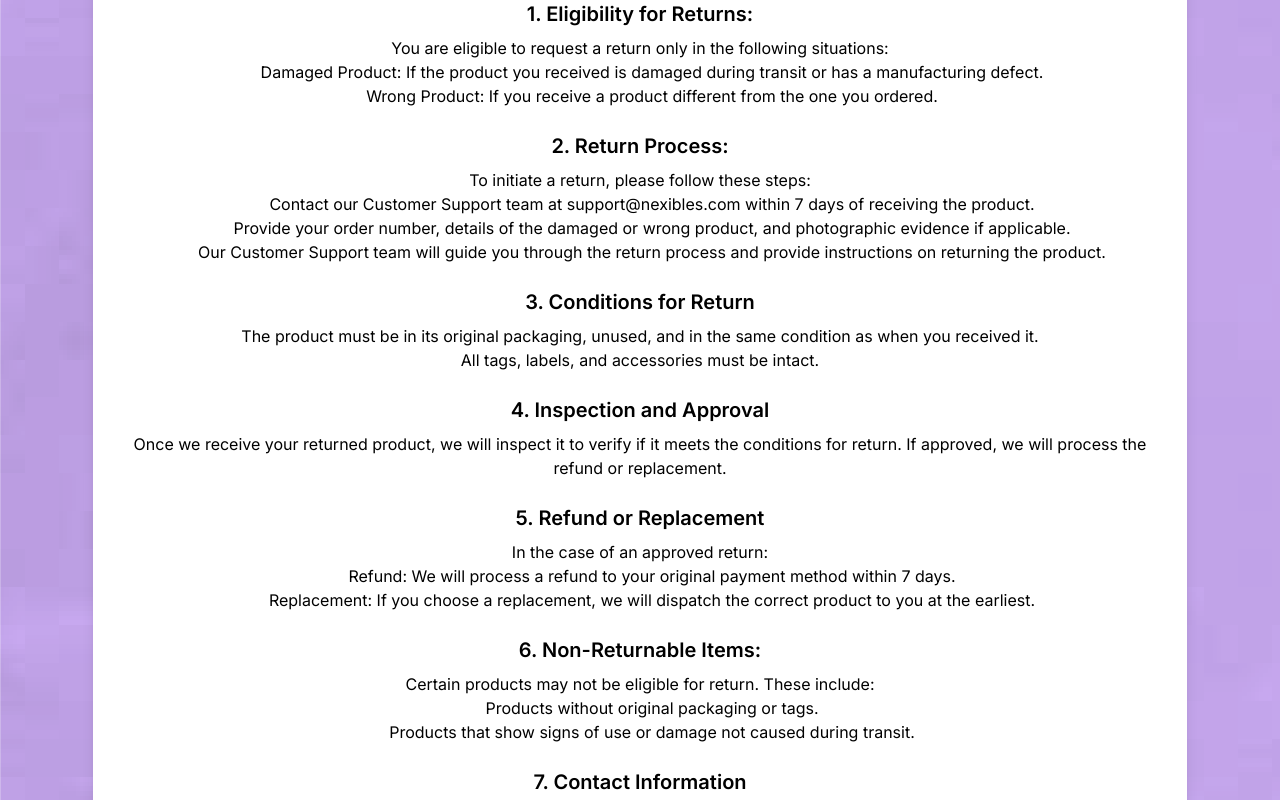
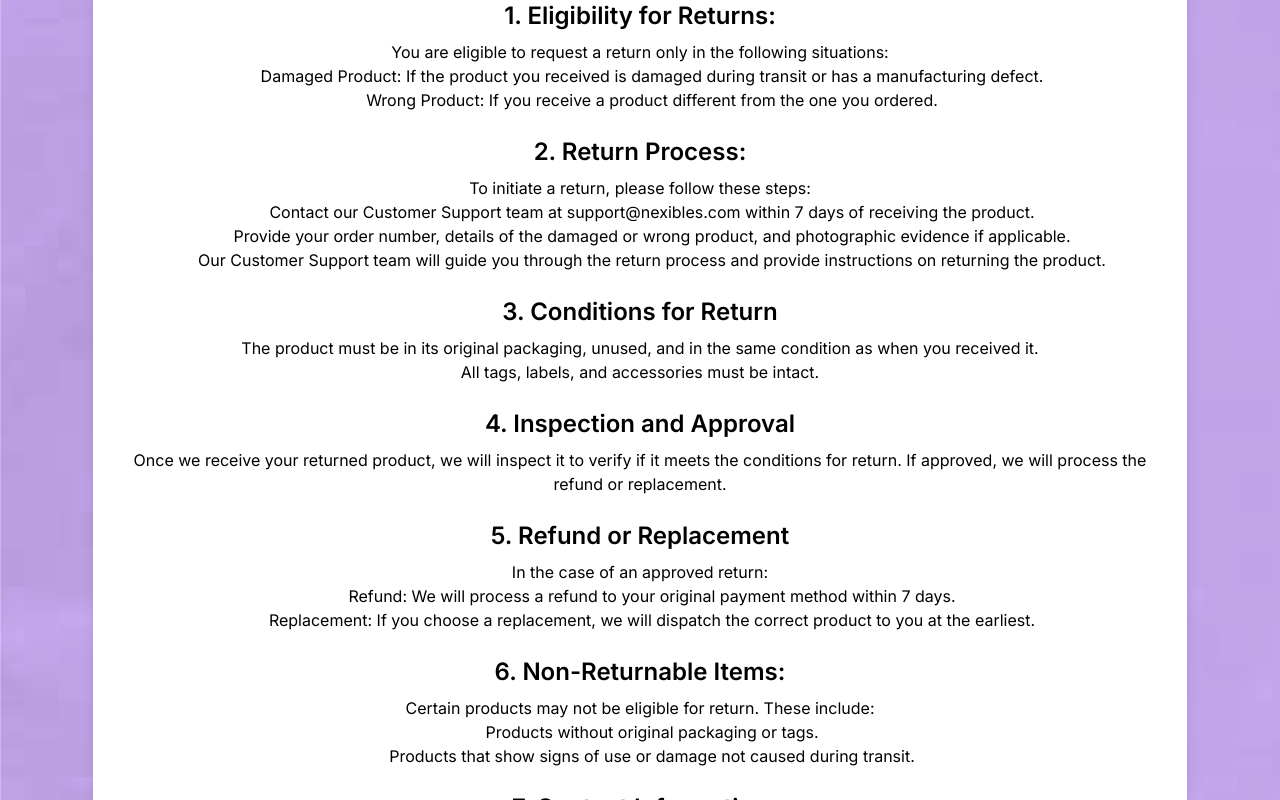
Before and after one commit to siddhantjagtap/nexibles_webstore, a Next.js app: page /refund-return-policy in a window 1280 px wide. Shown: the part 240-1040 px from the top of the page. Built offline with nearby package versions, Linux system fonts and the light colour scheme.

Commit message:
changes in static pages

```diff
--- a/src/app/privacy-policy/page.jsx
+++ b/src/app/privacy-policy/page.jsx
@@ -1,5 +1,5 @@
 import Navbar from '@/components/Home/Navbar'
-import Privacy from '@/components/Privacy_policy/Privacy'
+import Privacy from '@/components/Privacy-policy/Privacy'
 import React from 'react'
 
 function page() {
--- a/src/components/Refund-return-policy/Refund.jsx
+++ b/src/components/Refund-return-policy/Refund.jsx
@@ -5,10 +5,10 @@ function Refund() {
         <div>
             <div className="min-h-screen p-8" style={({ backgroundImage: "url('/Home/nexibles-1.png')" })}>
                 <h1 className="text-4xl  mt-12 font-gotham-light font-bold text-white text-center mb-6">{`Return & Refund Policy`}</h1>
-                <div className="w-[90%] text-center mx-auto bg-white rounded-lg shadow-lg p-8">
+                <div className="w-[90%] text-center mx-auto bg-white rounded-3xl shadow-lg p-8">
                     <p className="mb-4">{`We strive to ensure that you have a satisfying shopping experience with us. Our Return Policy outlines guidelines for returns, applicable only in the case of damaged or wrong products.`}</p>
                     <section className="mb-6">
-                        <h2 className="text-xl font-semibold mb-2">{`1. Eligibility for Returns:`}</h2>
+                        <h2 className="text-2xl font-semibold mb-2">{`1. Eligibility for Returns:`}</h2>
                         <p>{`You are eligible to request a return only in the following situations:`}</p>
                         <ul className="pl-6">
                             <li>{`Damaged Product: If the product you received is damaged during transit or has a manufacturing defect.`}</li>
@@ -17,7 +17,7 @@ function Refund() {
                     </section>
 
                     <section className="mb-6">
-                        <h2 className="text-xl font-semibold mb-2">{`2. Return Process:`}</h2>
+                        <h2 className="text-2xl font-semibold mb-2">{`2. Return Process:`}</h2>
                         <p>{`To initiate a return, please follow these steps:`}</p>
                         <ul className="pl-6">
                             <li>{`Contact our Customer Support team at support@nexibles.com within 7 days of receiving the product.`}</li>
@@ -27,18 +27,18 @@ function Refund() {
                     </section>
 
                     <section className="mb-6">
-                        <h2 className="text-xl font-semibold mb-2">{`3. Conditions for Return`}</h2>
+                        <h2 className="text-2xl font-semibold mb-2">{`3. Conditions for Return`}</h2>
                         <p>{`The product must be in its original packaging, unused, and in the same condition as when you received it.`}</p>
                         <p>{`All tags, labels, and accessories must be intact.`}</p>
                     </section>
 
                     <section className="mb-6">
-                        <h2 className="text-xl font-semibold mb-2">{`4. Inspection and Approval`}</h2>
+                        <h2 className="text-2xl font-semibold mb-2">{`4. Inspection and Approval`}</h2>
                         <p>{`Once we receive your returned product, we will inspect it to verify if it meets the conditions for return. If approved, we will process the refund or replacement.`}</p>
                     </section>
 
                     <section className="mb-6">
-                        <h2 className="text-xl font-semibold mb-2">{`5. Refund or Replacement`}</h2>
+                        <h2 className="text-2xl font-semibold mb-2">{`5. Refund or Replacement`}</h2>
                         <p>{`In the case of an approved return:`}</p>
                         <ul className="pl-6">
                             <li>{`Refund: We will process a refund to your original payment method within 7 days.`}</li>
@@ -47,7 +47,7 @@ function Refund() {
                     </section>
 
                     <section className="mb-6">
-                        <h2 className="text-xl font-semibold mb-2">{`6. Non-Returnable Items:`}</h2>
+                        <h2 className="text-2xl font-semibold mb-2">{`6. Non-Returnable Items:`}</h2>
                         <p>{`Certain products may not be eligible for return. These include:`}</p>
                         <ul className="pl-6">
                             <li>{`Products without original packaging or tags.`}</li>
@@ -56,12 +56,12 @@ function Refund() {
                     </section>
 
                     <section className="mb-6">
-                        <h2 className="text-xl font-semibold mb-2">{`7. Contact Information`}</h2>
+                        <h2 className="text-2xl font-semibold mb-2">{`7. Contact Information`}</h2>
                         <p>{`If you have any questions or concerns about our Return Policy, please contact our Customer Support team at support@nexibles.com`}</p>
                     </section>
 
                     <section>
-                        <h2 className="text-xl font-semibold mb-2">{`8. Changes to this Return Policy:`}</h2>
+                        <h2 className="text-2xl font-semibold mb-2">{`8. Changes to this Return Policy:`}</h2>
                         <p>{`Nexibles.com reserves the right to modify or update this Return Policy at any time. Any changes will be effective upon posting on our website.`}</p>
                     </section>
 
--- a/src/components/Shipping-and-Delivery-Policy/Shipping.jsx
+++ b/src/components/Shipping-and-Delivery-Policy/Shipping.jsx
@@ -5,18 +5,18 @@ function Shipping() {
         <div>
             <div className="min-h-screen p-8" style={({ backgroundImage: "url('/Home/nexibles-1.png')" })}>
                 <h1 className="text-4xl  mt-12 font-gotham-light font-bold text-white text-center mb-6">{`Shipping & Delivery Policy`}</h1>
-                <div className="w-[90%] text-center mx-auto bg-white rounded-lg p-8">
+                <div className="w-[90%] text-center mx-auto bg-white rounded-3xl p-8">
                     <div className="mb-6">
                         <div className='flex justify-between items-center '>
                             <div className="">
-                                <p className="text-2xl mb-4">Last updated: 28-02-2024 12:30:59</p>
-                                <div className="text-lg space-y-4">
+                                <p className="text-3xl mb-4">Last updated: 28-02-2024 12:30:59</p>
+                                <div className="text-2xl space-y-4">
                                     {`For our international customers, we dispatch orders using registered international courier companies and/or international speed post exclusively. Domestic orders are shipped through registered domestic courier companies and/or speed post. Our goal is to send out orders within 3-5 business days or according to the agreed-upon delivery date confirmed during the order process. The actual delivery time is contingent on the norms of the courier company or post office.`}
                                 </div>
-                                <div className="text-lg space-y-4 mt-4">
+                                <div className="text-2xl space-y-4 mt-4">
                                     {`Nexibles is not responsible for any delays in delivery caused by courier companies or postal authorities. We assure you that we will hand over the consignment to the courier company or postal authorities within 3-5 business days from the date of the order and payment or as per the agreed-upon delivery date. The delivery will be made to the address specified by the buyer during the order placement. You will receive confirmation of service delivery at your registered email address.`}
                                 </div>
-                                <div className="text-lg mt-4">
+                                <div className="text-2xl mt-4">
                                     {`If you encounter any issues while using our services, please don't hesitate to contact our helpdesk at support@nexibles.com`}
                                 </div>
                             </div>
--- a/src/components/Terms-and-conditions/Terms.jsx
+++ b/src/components/Terms-and-conditions/Terms.jsx
@@ -4,7 +4,7 @@ function Terms() {
     return (
         <div className="flex text-center flex-col items-center p-8" style={({ backgroundImage: "url('/Home/nexibles-1.png')" })} >
             <h1 className="text-4xl  mt-12 font-bold text-center  text-white mb-8">Terms & Conditions</h1>
-            <div className="bg-white p-8 rounded-2xl shadow-lg w-[90%]">
+            <div className="bg-white p-8 rounded-3xl shadow-lg w-[90%]">
                 <section className="text-lg leading-relaxed">
                     <h2 className="text-2xl font-semibold mb-4">Introduction</h2>
                     <span>
```
Also changed, not shown: src/components/Privacy-policy/Privacy.jsx (+10 -10 lines).
